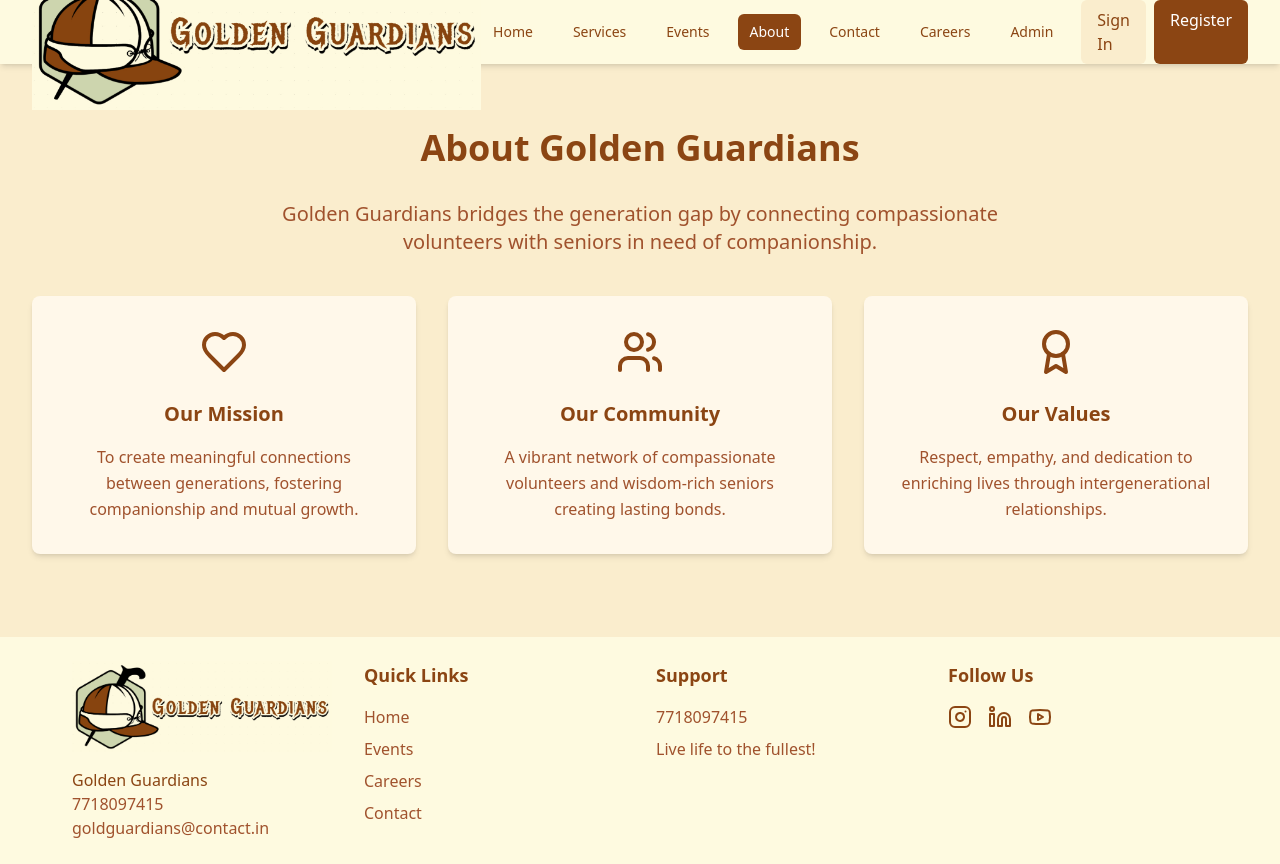
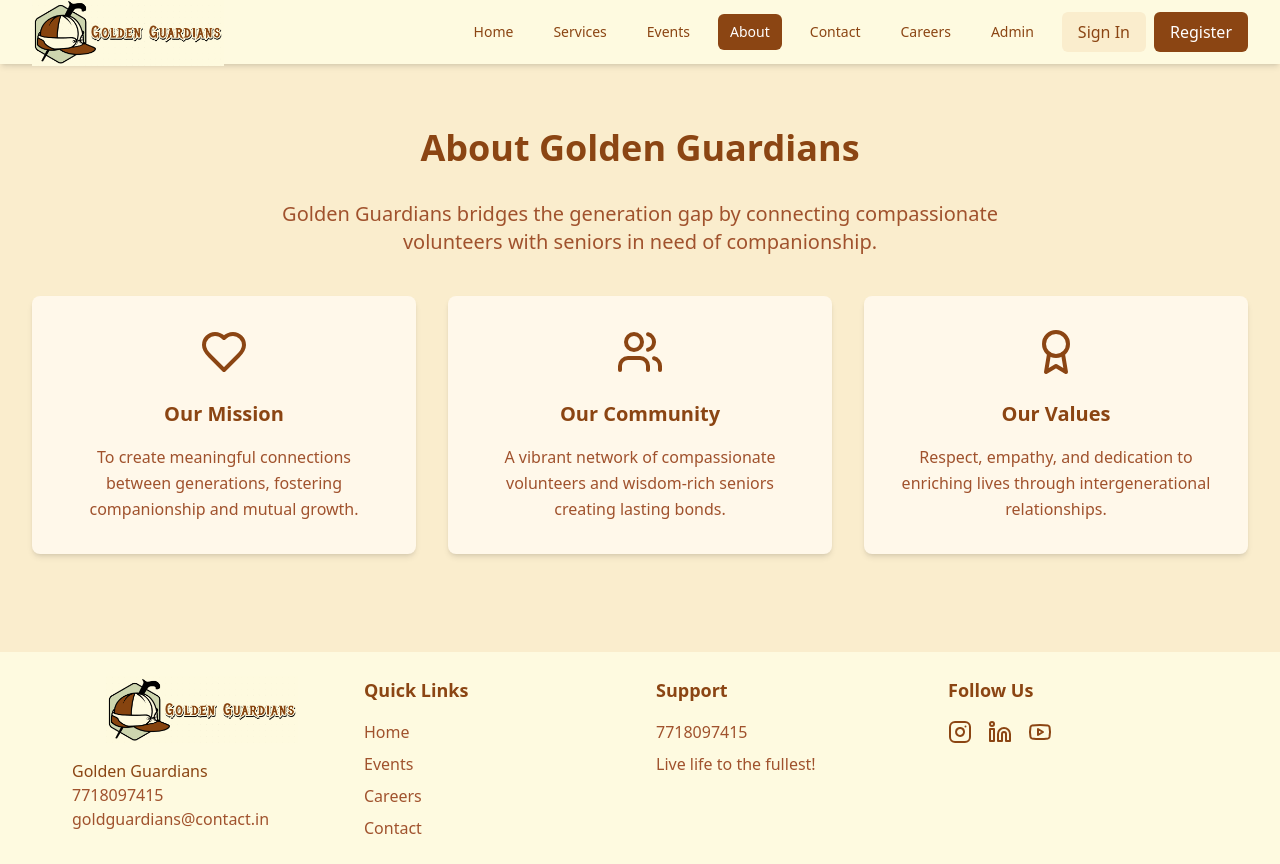
Before and after one commit to tawadesg20/goldenguardians, a React (Vite) app: page /about in a window 1280 px wide. Built offline with nearby package versions, Linux system fonts and the light colour scheme.

Commit message:
logo updated1

```diff
--- a/src/components/Logo.jsx
+++ b/src/components/Logo.jsx
@@ -2,13 +2,13 @@ import React from 'react';
 
 const Logo = () => {
   return (
-    <div className="flex items-center justify-center"> {/* Center the logo horizontally */}
-      <div className="max-w-[80vw] max-h-[20vh] sm:max-w-[70vw] sm:max-h-[25vh] md:max-w-[60vw] md:max-h-[30vh] lg:max-w-[50vw] lg:max-h-[35vh] xl:max-w-[40vw] xl:max-h-[40vh]">
-        {/* Use max-width and max-height with viewport units for responsiveness */}
+    <div className="flex items-center justify-center">
+      <div className="max-w-[50vw] max-h-[15vh] sm:max-w-[40vw] sm:max-h-[20vh] md:max-w-[30vw] md:max-h-[25vh] lg:max-w-[20vw] lg:max-h-[30vh] xl:max-w-[15vw] xl:max-h-[35vh]">
+        {/* Adjusted max-w and max-h for smaller desktop logo */}
         <img
           src="/images/image(1).jpg"
           alt="Golden Guardians Logo"
-          className="w-full h-auto object-contain" // Use h-auto to maintain aspect ratio
+          className="w-full h-auto object-contain"
         />
       </div>
     </div>
```
